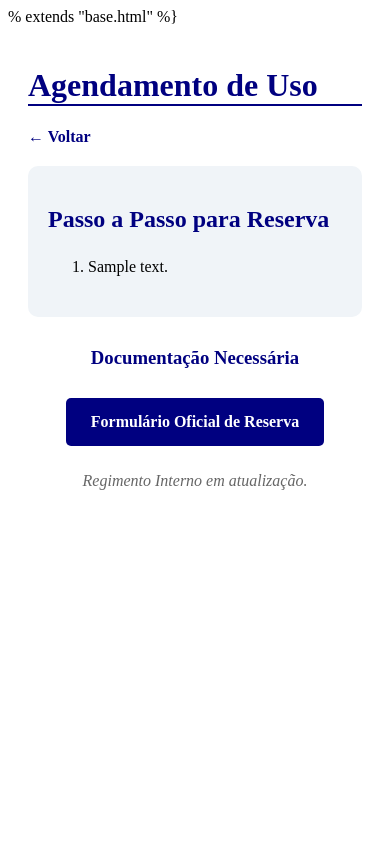
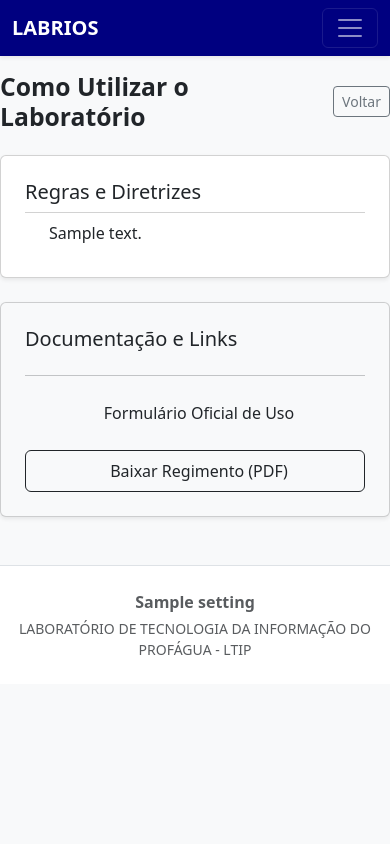
Before and after one commit to almeidasudarioarthurcassius-maker/SITE-OFICIAL-LABRIOS, a Flask app: page /how-to-use in a window 390 px wide. Run offline with Flask 3, Linux system fonts and the light colour scheme; tables that the repository leaves empty hold one stand-in row (values such as "Sample post").

Commit message:
Update how_to_use.html

```diff
--- a/site-labrios-oficial/templates/how_to_use.html
+++ b/site-labrios-oficial/templates/how_to_use.html
@@ -1,31 +1,45 @@
-% extends "base.html" %}
+{% extends "base.html" %}
 {% block content %}
-<div class="container" style="padding: 20px;">
-    <h1 style="color: #000080; border-bottom: 2px solid #000080;">Agendamento de Uso</h1>
-    <a href="{{ url_for('home') }}" style="text-decoration: none; color: #000080; font-weight: bold;">← Voltar</a>
+<div class="d-flex justify-content-between align-items-center mb-4">
+    <h2 class="fw-bold m-0" style="color: var(--navy);">Como Utilizar o Laboratório</h2>
+    <a href="/" class="btn btn-sm btn-outline-secondary"><i class="fas fa-arrow-left"></i> Voltar</a>
+</div>
 
-    <div style="background: #f0f4f8; padding: 20px; border-radius: 10px; margin-top: 20px;">
-        <h2 style="color: #000080;">Passo a Passo para Reserva</h2>
-        <ol style="line-height: 1.8;">
-            {% for r in rules %}
-                <li>{{ r.content }}</li>
-            {% else %}
-                <li>Nenhuma diretriz cadastrada.</li>
-            {% endfor %}
-        </ol>
+<div class="row g-4">
+    <div class="col-md-7">
+        <div class="card p-4 shadow-sm h-100">
+           <h5>Regras e Diretrizes</h5>
+            <ul class="list-group list-group-flush">
+                {% for r in rules %}
+                <li class="list-group-item d-flex align-items-start">
+                   <i class="fas fa-check-circle text-success me-2 mt-1"></i>
+                   <div>{{ r.content }}</div>
+               </li>
+                {% else %}
+                <li class="list-group-item text-muted">Nenhuma regra cadastrada.</li>
+                {% endfor %}
+            </ul>
+        </div>
     </div>
 
-    <div style="margin-top: 30px; text-align: center;">
-        <h3 style="color: #000080;">Documentação Necessária</h3>
-        {% if settings.external_form_link %}
-            <a href="{{ settings.external_form_link }}" target="_blank" style="display: inline-block; padding: 15px 25px; background: #000080; color: white; text-decoration: none; border-radius: 5px; font-weight: bold; margin: 10px;">Formulário Oficial de Reserva</a>
-        {% endif %}
+    <div class="col-md-5">
+        <div class="card p-4 shadow-sm h-100 bg-light">
+           <h5>Documentação e Links</h5>
+            <hr>
+            {% if settings.external_form_link %}
+            <a href="{{ settings.external_form_link }}" target="_blank" class="btn btn-navy w-100 mb-3 py-2">
+                <i class="fab fa-google-drive me-2"></i> Formulário Oficial de Uso
+            </a>
+            {% endif %}
 
-        {% if settings.regimento_url %}
-            <a href="{{ settings.regimento_url }}" target="_blank" style="display: inline-block; padding: 15px 25px; border: 2px solid #000080; color: #000080; text-decoration: none; border-radius: 5px; font-weight: bold; margin: 10px;">Baixar Regimento Interno (PDF)</a>
-        {% else %}
-            <p style="color: #666; font-style: italic;">Regimento Interno em atualização.</p>
-        {% endif %}
+            {% if settings.regimento_data %}
+            <a href="{{ url_for('download_regimento') }}" class="btn btn-outline-dark w-100 py-2">
+                <i class="fas fa-file-pdf me-2"></i> Baixar Regimento (PDF)
+            </a>
+            {% else %}
+            <button class="btn btn-outline-secondary w-100 py-2" disabled>Regimento em breve</button>
+            {% endif %}
+        </div>
     </div>
 </div>
 {% endblock %}
```
